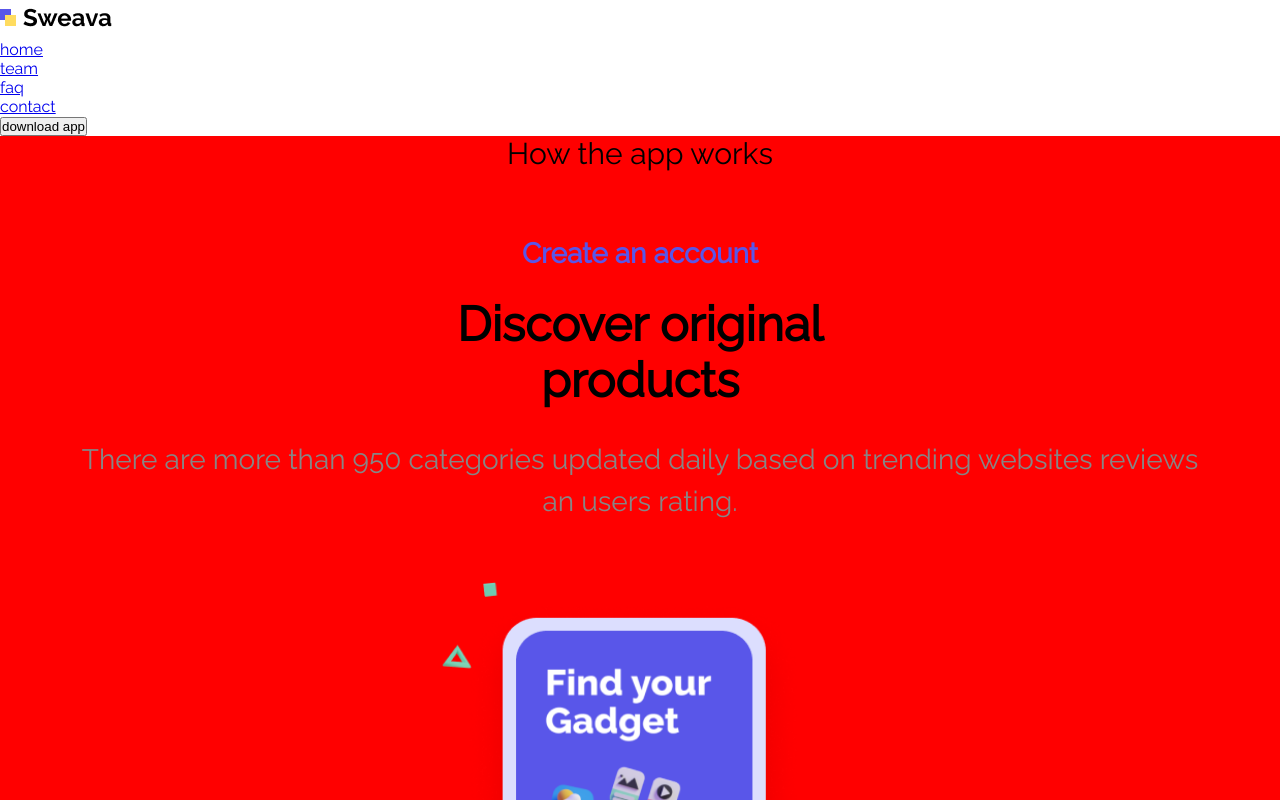
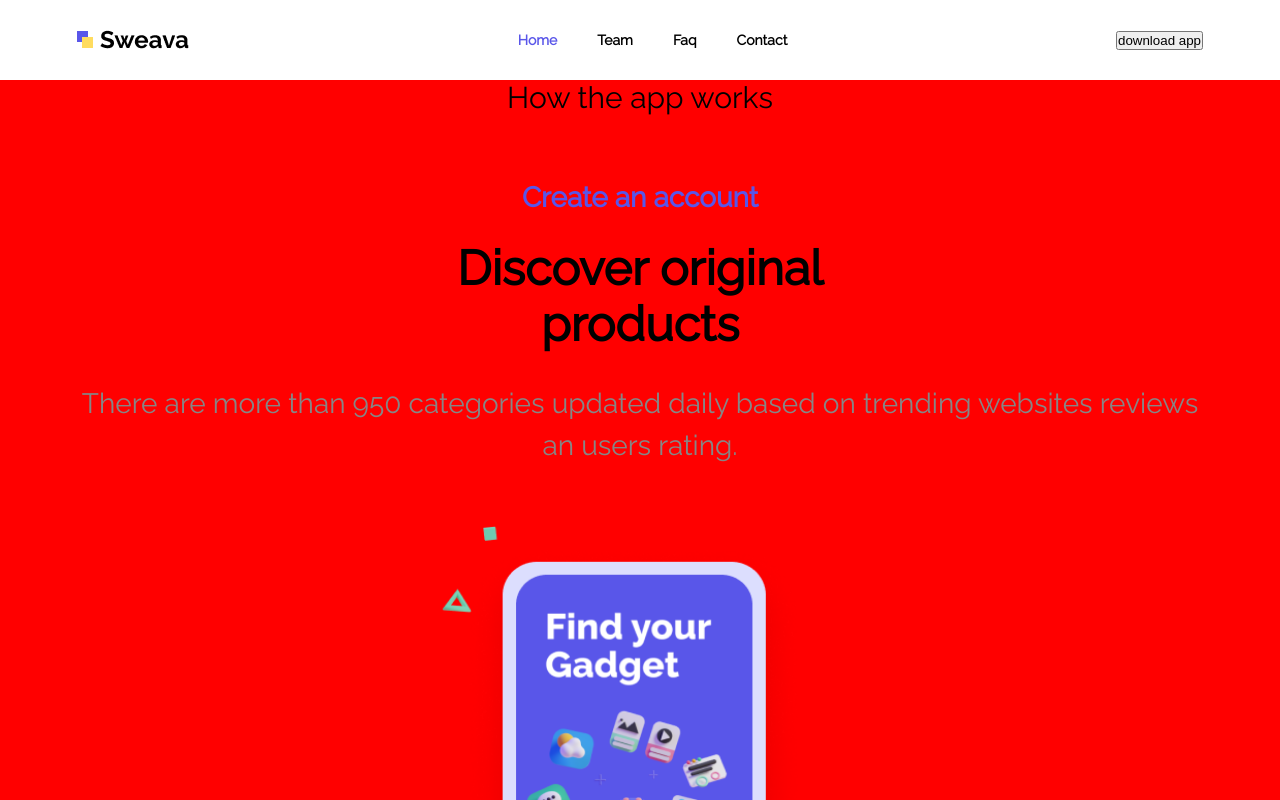
Before and after one commit to RafaRomero8/Maquetado-react, a React (Create React App) app: page / in a window 1280 px wide. Shown: the top 800 px of the page. Built offline with nearby package versions, Linux system fonts and the light colour scheme.

Commit message:
Add header & menu (css)

```diff
--- a/src/App.css
+++ b/src/App.css
@@ -1,4 +1,7 @@
 :root {
+  /*fuentes*/
+  --fontBase: 'raleway', sans-serif;
+  --button: bold 14px/22px var(--fontBase) ;
   /*colores*/
   --violeta: #5956e9;
   --rosa: #fab8c3;
@@ -35,6 +38,48 @@
   overflow: hidden;
   background-color: red;
 }
+
+.wrapper {
+  max-inline-size: 1158px;
+  padding-inline-end: 16px;
+  padding-inline-start: 16px;
+  margin: auto;
+}
+
+.header {
+  top: 0;
+  border: 1px
+}
+
+.header-content {
+  display: flex;
+  justify-content: space-between;
+  align-items: center;
+  block-size: 80px;
+}
+
+.menu {
+  display: none;
+}
+
+.menu ul {
+  display: flex;
+  list-style: none;
+  gap: 40px;
+}
+
+.menu ul a {
+  text-decoration: none;
+  color: var(--subtitle);
+  font: var(--button);
+  text-transform: capitalize;
+
+}
+
+.menu ul a.is-active {
+  color: var(--violeta);
+}
+
 .section_first,
 .section_second {
   width: 90%;
@@ -161,3 +206,11 @@
 .section_therd {
   margin-top: 100px;
 }
+
+
+/*---------------*/
+@media screen and (min-width: 768px) {
+  .menu {
+      display: block;
+  }
+}
```
